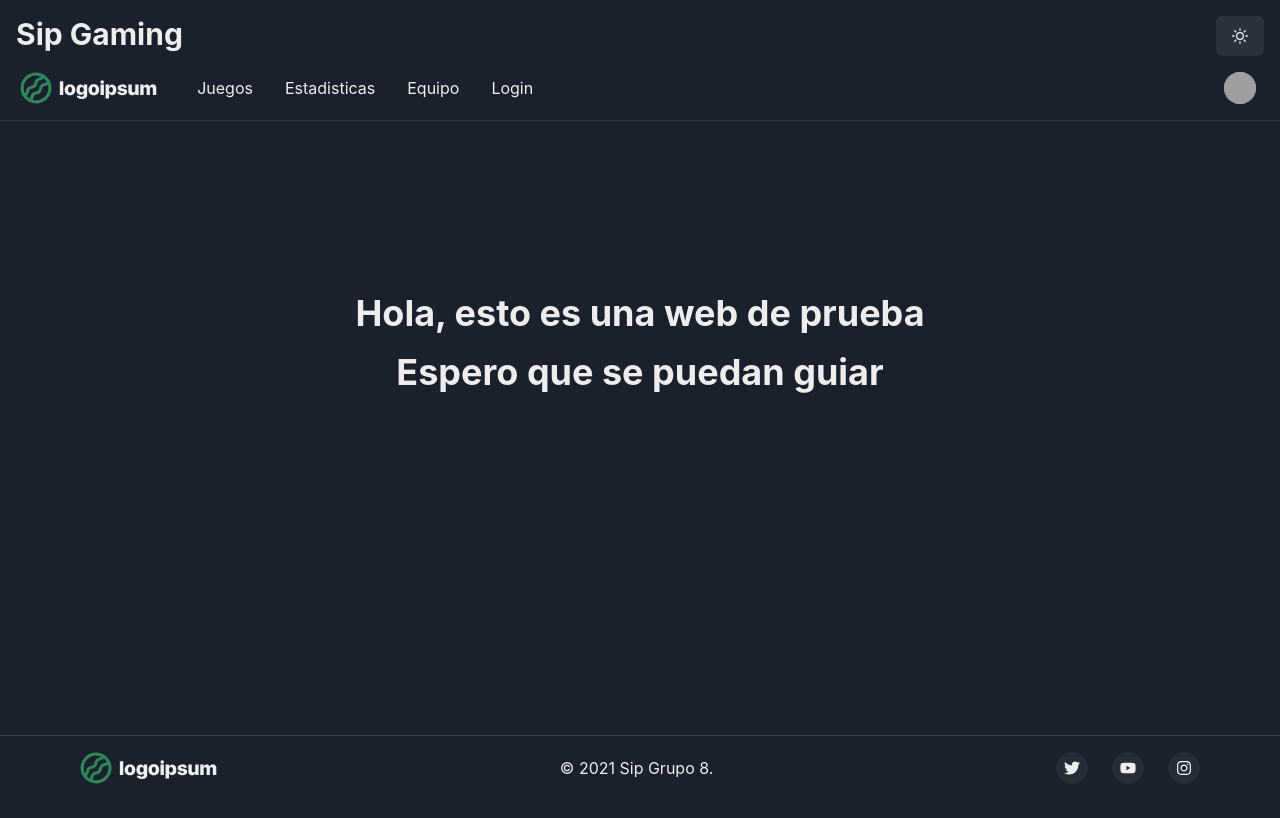
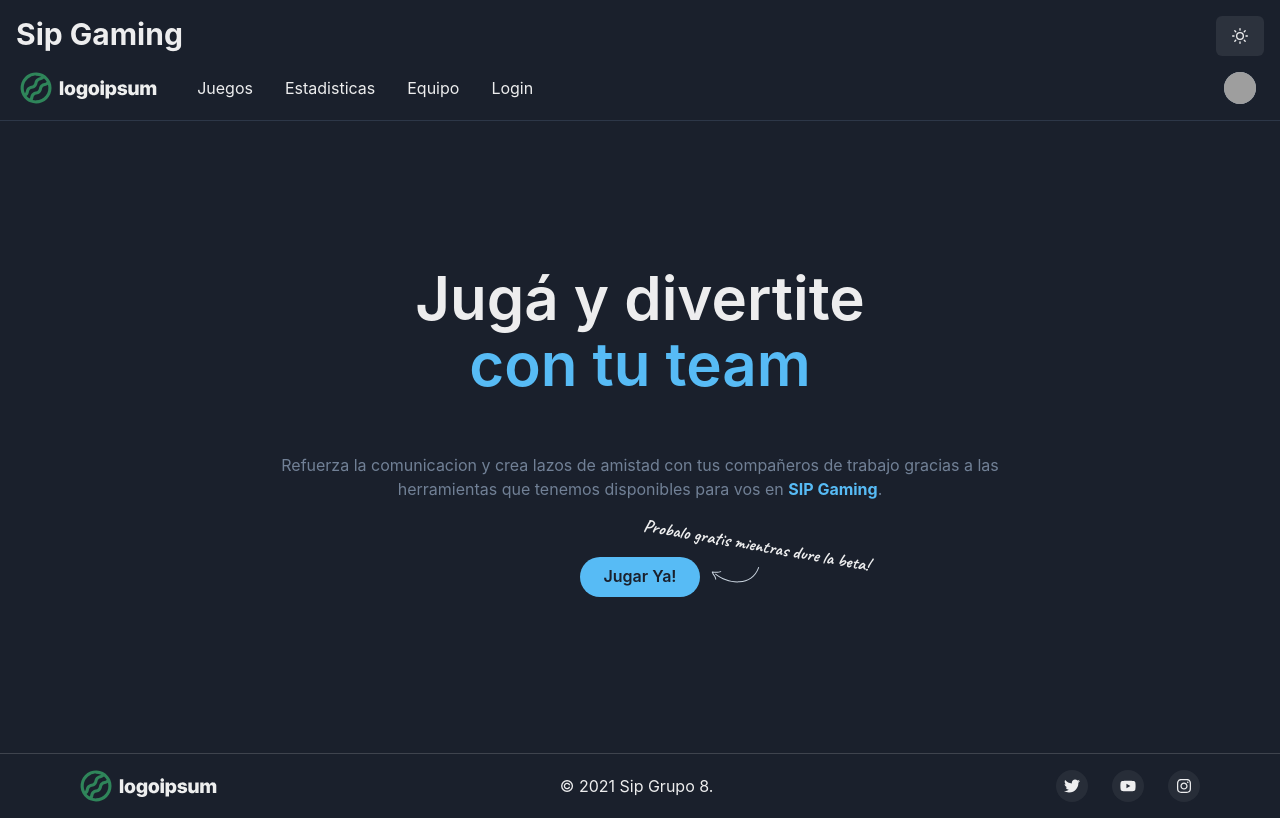
Before and after one commit to sip-group-8/sip-ui, a Next.js app: page / in a window 1280 px wide. Built offline with nearby package versions, Linux system fonts and the light colour scheme; grey boxes are pictures that could not be loaded.

Commit message:
add landing home, games & scoreboard.

```diff
--- a/components/navbar/index.jsx
+++ b/components/navbar/index.jsx
@@ -18,10 +18,10 @@ import {
 import NextLink from "next/link"
 import Logo from "/components/logo"
 
-const Links = ['Juegos', 'Estadisticas', 'Equipo', 'Login'];
+const Links = [{ title: 'Juegos', path: 'games' }, { title: 'Estadisticas', path: 'scoreboard' }, { title: 'Equipo', path: 'team' }, { title: 'Login', path: 'login' }];
 
-const NavLink = ({ children }) => (
-    <NextLink href={`/${children.toLowerCase()}`}>
+const NavLink = ({ path, children }) => (
+    <NextLink href={`/${path.toLowerCase()}`}>
         <Link
             px={2}
             py={1}
@@ -30,7 +30,7 @@ const NavLink = ({ children }) => (
                 textDecoration: 'none',
                 bg: useColorModeValue('gray.200', 'gray.700'),
             }}
-            >
+        >
             {children}
         </Link>
     </NextLink>
@@ -49,7 +49,7 @@ export default function Simple() {
                             as={'nav'}
                             spacing={4}>
                             {Links.map((link) => (
-                                <NavLink key={link}>{link}</NavLink>
+                                <NavLink key={link.path} path={link.path}>{link.title}</NavLink>
                             ))}
                         </HStack>
                     </HStack>
--- a/pages/index.jsx
+++ b/pages/index.jsx
@@ -1,18 +1,103 @@
 
-import { Heading, VStack, StackDivider } from "@chakra-ui/react"
 import Head from "next/head"
+import NextLink from "next/link"
+import {
+  Box,
+  Heading,
+  Container,
+  Text,
+  Button,
+  Stack,
+  Icon,
+  useColorModeValue,
+  createIcon,
+} from '@chakra-ui/react';
+
 export default function Home() {
   return (
-    <div>
+    <>
       <Head>
         <title>Home | Sip Grupo 8</title>
         <meta name="description" content="MVP app" />
         <link rel="icon" href="/favicon.ico" />
+        <link
+          href="https://fonts.googleapis.com/css2?family=Caveat:wght@700&display=swap"
+          rel="stylesheet"
+        />
       </Head>
-      <VStack spacing="4">
-        <Heading as="h3">Hola, esto es una web de prueba</Heading>
-        <Heading as="h4">Espero que se puedan guiar</Heading>
-      </VStack>
-    </div>
-  )
+
+      <Container maxW={'3xl'}>
+        <Stack
+          as={Box}
+          textAlign={'center'}
+          spacing={{ base: 8, md: 14 }}
+          py={{ base: 20, md: 36 }}>
+          <Heading
+            fontWeight={600}
+            fontSize={{ base: '2xl', sm: '4xl', md: '6xl' }}
+            lineHeight={'110%'}>
+            Jugá y divertite <br />
+            <Text as={'span'} color={'primary.400'}>
+              con tu team
+            </Text>
+          </Heading>
+          <Text color={'gray.500'}>
+            Refuerza la comunicacion y crea lazos de amistad con tus compañeros de trabajo gracias
+            a las herramientas que tenemos disponibles para vos en <Text display="inline" fontWeight="bold" color="primary.400">SIP Gaming</Text>.
+          </Text>
+          <Stack
+            direction={'column'}
+            spacing={3}
+            align={'center'}
+            alignSelf={'center'}
+            position={'relative'}>
+            <NextLink href="/games">
+              <Button
+                colorScheme={'green'}
+                bg={'primary.400'}
+                rounded={'full'}
+                px={6}
+                _hover={{
+                  bg: 'primary.500',
+                }}>
+                Jugar Ya!
+            </Button>
+            </NextLink>
+            <Box>
+              <Icon
+                as={Arrow}
+                color={useColorModeValue('gray.800', 'gray.300')}
+                w={71}
+                position={'absolute'}
+                right={-71}
+                top={'10px'}
+              />
+              <Text
+                fontSize={'lg'}
+                fontFamily={'Caveat'}
+                position={'absolute'}
+                right={'-170px'}
+                top={'-25px'}
+                transform={'rotate(10deg)'}>
+                Probalo gratis mientras dure la beta!
+              </Text>
+            </Box>
+          </Stack>
+        </Stack>
+      </Container>
+    </>
+  );
 }
+
+const Arrow = createIcon({
+  displayName: 'Arrow',
+  viewBox: '0 0 72 24',
+  path: (
+    <path
+      fillRule="evenodd"
+      clipRule="evenodd"
+      d="M0.600904 7.08166C0.764293 6.8879 1.01492 6.79004 1.26654 6.82177C2.83216 7.01918 5.20326 7.24581 7.54543 7.23964C9.92491 7.23338 12.1351 6.98464 13.4704 6.32142C13.84 6.13785 14.2885 6.28805 14.4722 6.65692C14.6559 7.02578 14.5052 7.47362 14.1356 7.6572C12.4625 8.48822 9.94063 8.72541 7.54852 8.7317C5.67514 8.73663 3.79547 8.5985 2.29921 8.44247C2.80955 9.59638 3.50943 10.6396 4.24665 11.7384C4.39435 11.9585 4.54354 12.1809 4.69301 12.4068C5.79543 14.0733 6.88128 15.8995 7.1179 18.2636C7.15893 18.6735 6.85928 19.0393 6.4486 19.0805C6.03792 19.1217 5.67174 18.8227 5.6307 18.4128C5.43271 16.4346 4.52957 14.868 3.4457 13.2296C3.3058 13.0181 3.16221 12.8046 3.01684 12.5885C2.05899 11.1646 1.02372 9.62564 0.457909 7.78069C0.383671 7.53862 0.437515 7.27541 0.600904 7.08166ZM5.52039 10.2248C5.77662 9.90161 6.24663 9.84687 6.57018 10.1025C16.4834 17.9344 29.9158 22.4064 42.0781 21.4773C54.1988 20.5514 65.0339 14.2748 69.9746 0.584299C70.1145 0.196597 70.5427 -0.0046455 70.931 0.134813C71.3193 0.274276 71.5206 0.70162 71.3807 1.08932C66.2105 15.4159 54.8056 22.0014 42.1913 22.965C29.6185 23.9254 15.8207 19.3142 5.64226 11.2727C5.31871 11.0171 5.26415 10.5479 5.52039 10.2248Z"
+      fill="currentColor"
+    />
+  ),
+});
```
Also changed, not shown: components/productCard/index.jsx (added, +79 -0 lines), pages/game/quiz/index.jsx (added, +9 -0 lines), pages/games/index.jsx (added, +25 -0 lines), pages/profile/index.jsx (added, +44 -0 lines), pages/scoreboard/index.jsx (added, +44 -0 lines).
